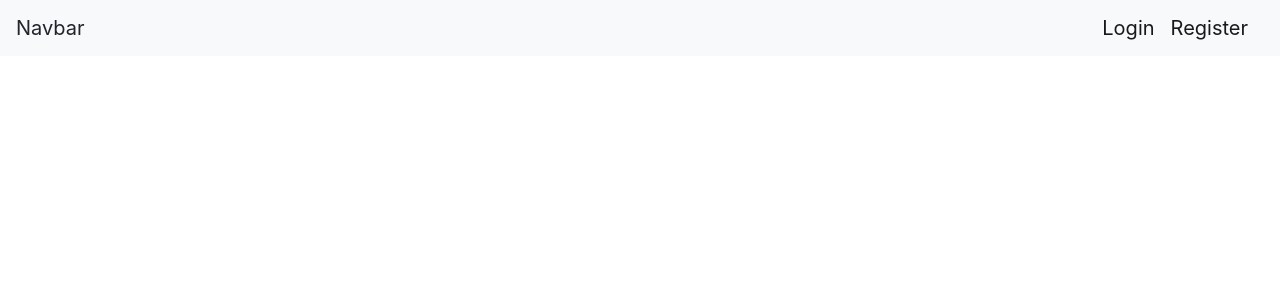
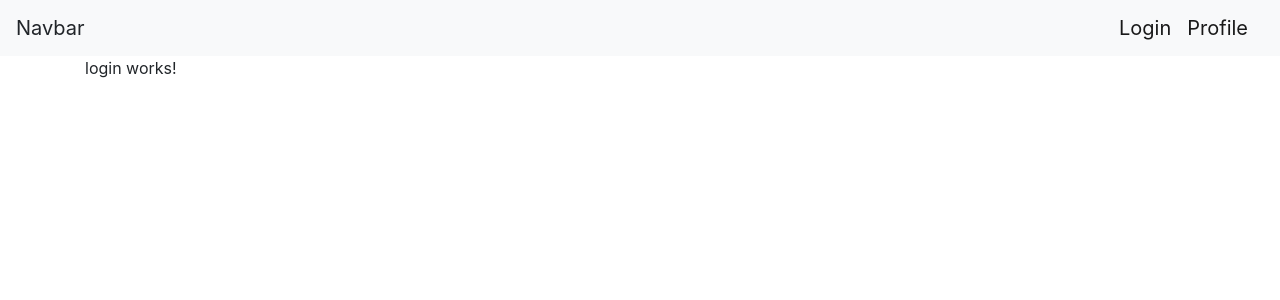
Before and after one commit to azatTemirbek/bagajnik_kg, an Angular app in the folder frontend/: page / in a window 1280 px wide. Shown: the top 300 px of the page. Built offline with nearby package versions, Linux system fonts and the light colour scheme.

Commit message:
angular routings

```diff
--- a/frontend/src/app/app.component.html
+++ b/frontend/src/app/app.component.html
@@ -1,4 +1,4 @@
 <app-navbar></app-navbar>
 <div class="container">
-
+  <router-outlet></router-outlet>
 </div>
--- a/frontend/src/app/app.module.ts
+++ b/frontend/src/app/app.module.ts
@@ -8,6 +8,7 @@ import { RegisterComponent } from './components/register/register.component';
 import { ProfileComponent } from './components/profile/profile.component';
 import { RequestResetComponent } from './components/password/request-reset/request-reset.component';
 import { ResponceResetComponent } from './components/password/responce-reset/responce-reset.component';
+import { AppRoutingModule } from './app-routing.module';
 
 @NgModule({
   declarations: [
@@ -20,7 +21,8 @@ import { ResponceResetComponent } from './components/password/responce-reset/res
     ResponceResetComponent
   ],
   imports: [
-    BrowserModule
+    BrowserModule,
+    AppRoutingModule
   ],
   providers: [],
   bootstrap: [AppComponent]
--- a/frontend/src/app/components/navbar/navbar.component.html
+++ b/frontend/src/app/components/navbar/navbar.component.html
@@ -1,7 +1,7 @@
 <nav class="navbar navbar-light bg-light">
   <a class="navbar-brand">Navbar</a>
   <div>
-    <a class="navbar-brand" href="#">Login</a>
-    <a class="navbar-brand" href="#">Register</a>
+      <a class="navbar-brand" [routerLink]="[ '/login' ]" routerLinkActive="active">Login</a>
+      <a class="navbar-brand" [routerLink]="[ '/profile' ]" routerLinkActive="active">Profile</a>
   </div>
 </nav>
```
Also changed, not shown: frontend/src/app/app-routing.module.ts (added, +23 -0 lines), 1 other file (tests, documents, lock files or other folders).
